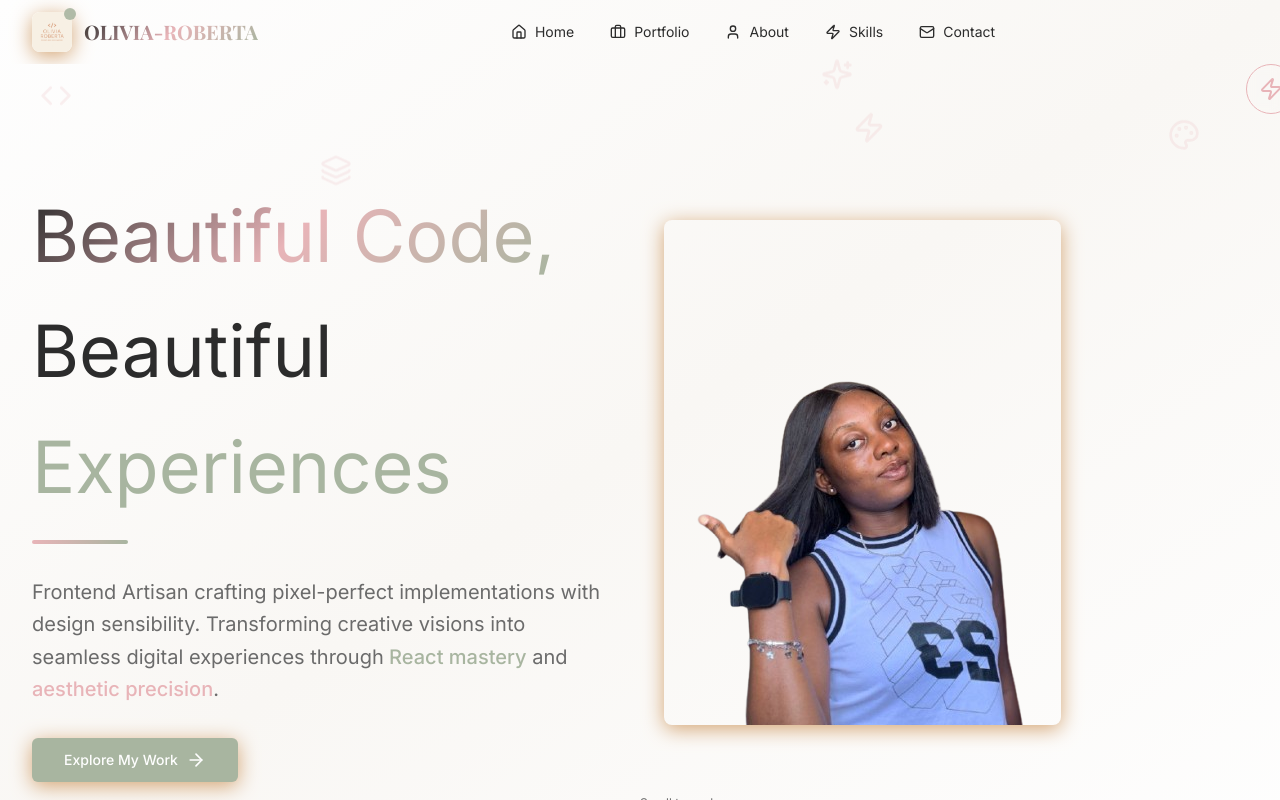
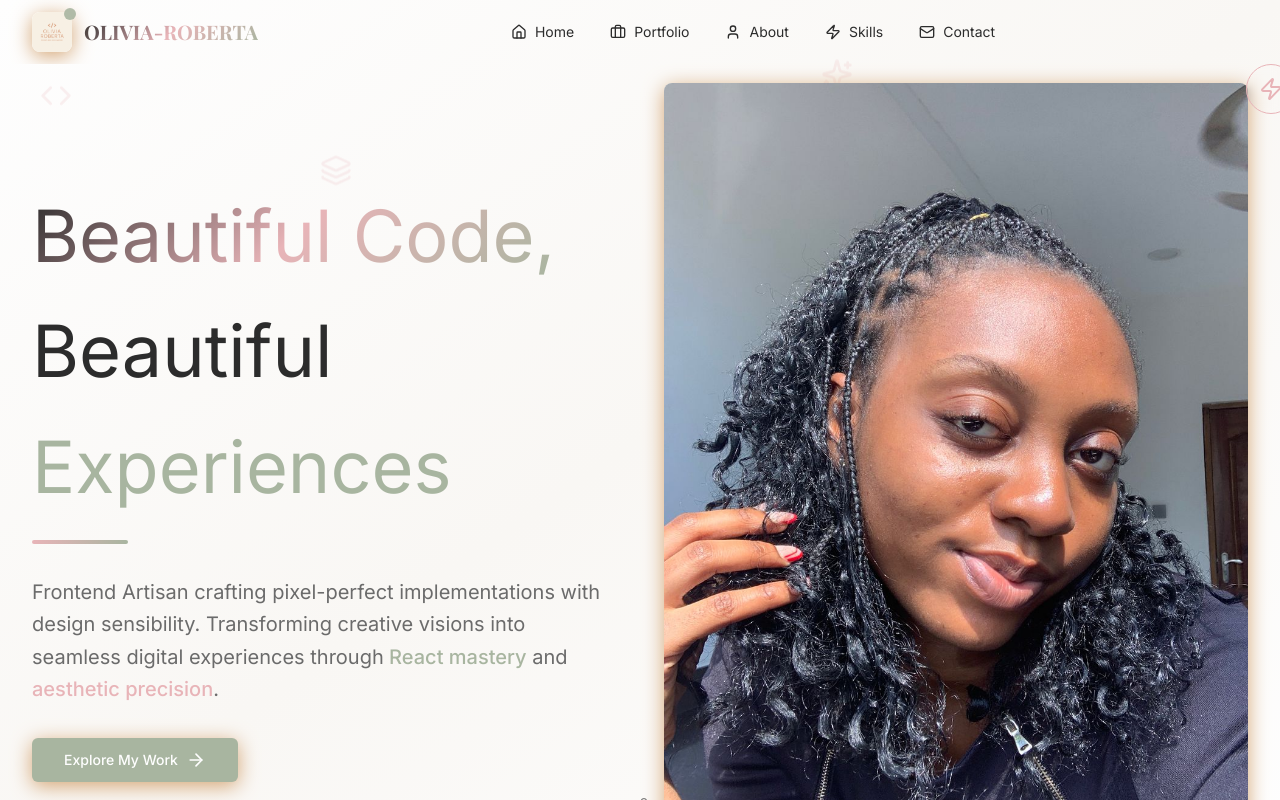
Before and after one commit to oliviaroberta/MyWebDevPortfolio, a React (Vite) app: page / in a window 1280 px wide. Shown: the top 800 px of the page. Built offline with nearby package versions, Linux system fonts and the light colour scheme.

Commit message:
Update hero section content

```diff
--- a/src/pages/about/components/HeroPortrait.jsx
+++ b/src/pages/about/components/HeroPortrait.jsx
@@ -37,7 +37,7 @@ const HeroPortrait = () => {
                 <div className="w-80 h-80 lg:w-96 lg:h-96 mx-auto bg-gradient-to-br from-secondary/20 to-accent/20 rounded-3xl p-8 shadow-warm-lg">
                   <div className="w-full h-full bg-gradient-to-br from-surface to-surface-elevated rounded-2xl overflow-hidden shadow-lg">
                       <img
-                        src="/assets/images/pic4.jpg"
+                        src="/assets/images/pic.jpeg"
                         alt="Olivia-Roberta Dogbey"
                         className="w-full h-full object-cover"
                       />
--- a/src/pages/homepage/components/HeroSection.jsx
+++ b/src/pages/homepage/components/HeroSection.jsx
@@ -79,7 +79,7 @@ const HeroSection = () => {
             <div className="flex items-center space-x-3 mb-4">
                   <div className="w-100 h-100 rounded-lg overflow-hidden shadow-warm group-hover:shadow-warm-lg transition-all duration-300">
              <img
-              src="/assets/images/pic3.png"
+              src="/assets/images/pic2.jpeg"
               alt="Your Profile"
               className="w-full h-full object-cover"
               />
```
